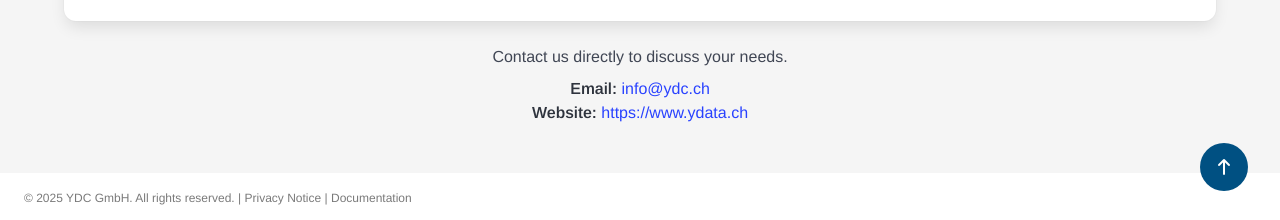
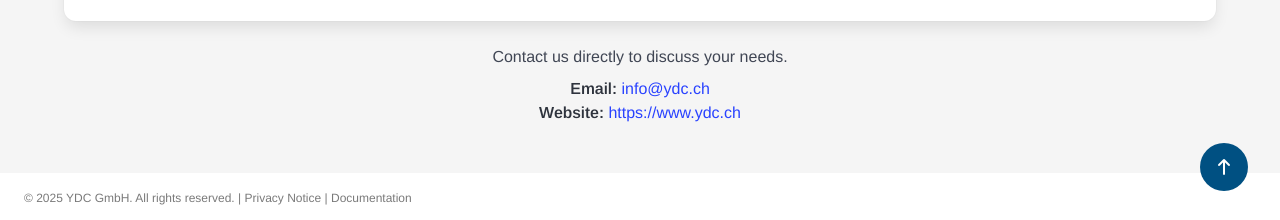
Before and after one commit to ydata-ch/ydata-ch, a Jekyll site: the page built from index.md, in a window 1280 px wide and 900 px high, scrolled down 6803 px. Shown: the part 677-897 px from the top of the window. Built offline with Jekyll 4.4.1, drawn with Linux system fonts in a browser that asks for light colours; nearby versions of some CDN libraries.

Commit message:
Contact URL

```diff
--- a/_config.yml
+++ b/_config.yml
@@ -8,6 +8,7 @@
   your raw infrastructure data into powerful, role-specific tools for operations,
   finance, and management.
 email: info@ydc.ch
+contact_url: https://www.ydc.ch
 
 # URL settings
 # Centralized URLs for easy management, mirroring the source links.
--- a/_includes/sections/cta.html
+++ b/_includes/sections/cta.html
@@ -4,7 +4,7 @@
     <div class="has-text-centered">
       <h2 class="title is-2">Ready to Elevate Your Datacenter Operations?</h2>
       <p class="subtitle is-4">Stop manually correlating data and start making smarter, faster, data-driven decisions. <br />See the ydata Netbox Portal in action.</p>
-      <a href="{{ site.main_website_url }}" target="_blank" rel="noopener noreferrer" class="button is-info is-large mt-4">Schedule Your Demo</a>
+      <a href="{{ site.contact_url }}" target="_blank" rel="noopener noreferrer" class="button is-info is-large mt-4">Schedule Your Demo</a>
 
       <div class="box cta-addendum mt-6">
         <h3 class="title is-4 has-text-weight-light">Just Starting Your Netbox Journey?</h3>
@@ -18,7 +18,7 @@
       <p class="mt-5">Contact us directly to discuss your needs.</p>
       <p class="mt-2">
         <strong>Email:</strong> <a href="mailto:{{ site.email }}">{{ site.email }}</a><br />
-        <strong>Website:</strong> <a href="{{ site.main_website_url }}" target="_blank" rel="noopener noreferrer">{{ site.main_website_url }}</a>
+        <strong>Website:</strong> <a href="{{ site.contact_url }}" target="_blank" rel="noopener noreferrer">{{ site.contact_url }}</a>
       </p>
     </div>
   </div>
--- a/_includes/sections/hero.html
+++ b/_includes/sections/hero.html
@@ -7,7 +7,7 @@
           Transform your raw infrastructure data into powerful, role-specific tools for operations, finance, and management.
         </h2>
         <div class="buttons is-centered mt-5">
-          <a href="{{ site.main_website_url }}" target="_blank" rel="noopener noreferrer" class="button is-info is-large">Schedule a Live Demo</a>
+          <a href="{{ site.contact_url }}" target="_blank" rel="noopener noreferrer" class="button is-info is-large">Schedule a Live Demo</a>
           <a href="#features" class="button is-large is-outlined">Explore Features</a>
         </div>
     </div>
```
